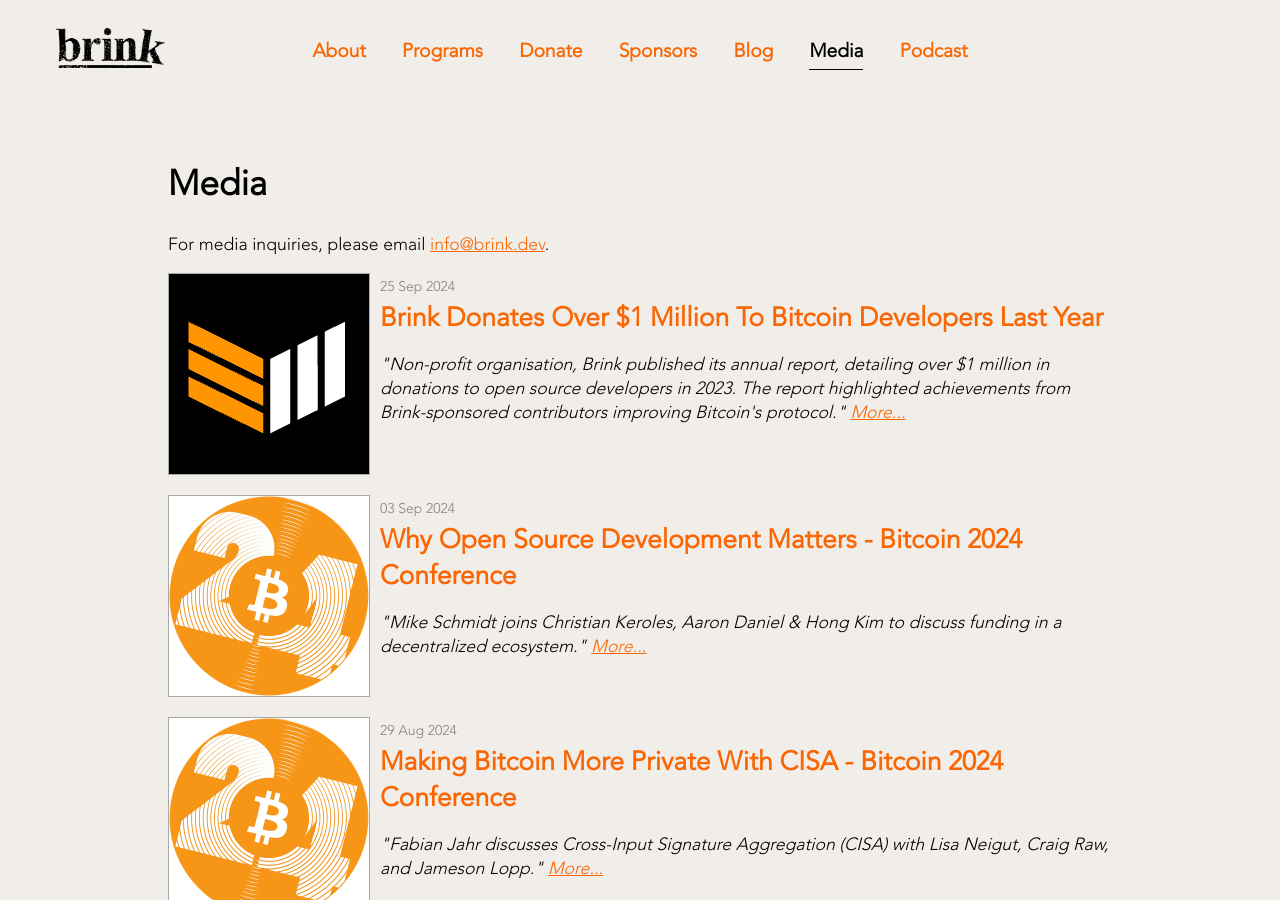
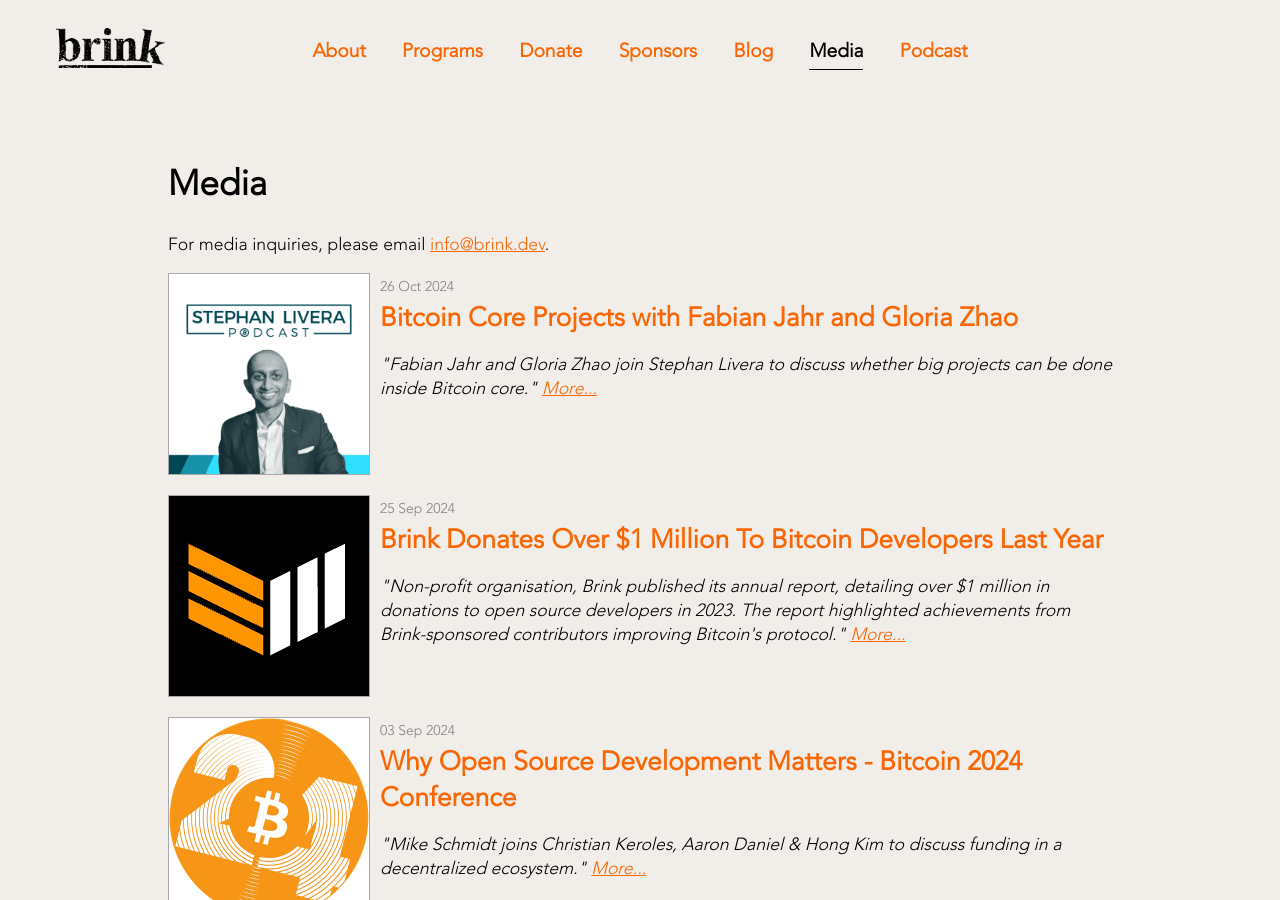
Before and after one commit to bitcoinbrink/website, a Jekyll site: the page built from media.md, in a window 1280 px wide and 900 px high. Built offline with Jekyll 4.4.1, drawn with Linux system fonts in a browser that asks for light colours.

Commit message:
Media: updates through October 2024

```diff
--- a/_data/media.yml
+++ b/_data/media.yml
@@ -1,3 +1,10 @@
+- date: "2024-10-26"
+  outlet: The Stephan Livera Podcast
+  image: stephan-livera-podcast.png
+  title: "Bitcoin Core Projects with Fabian Jahr and Gloria Zhao"
+  description: "Fabian Jahr and Gloria Zhao join Stephan Livera to discuss whether big projects can be done inside Bitcoin core."
+  url: https://www.youtube.com/watch?v=QGHLk-W-mj8
+
 - date: "2024-09-25"
   outlet: Bitcoin Magazine
   image: bitcoin-magazine.png
```
